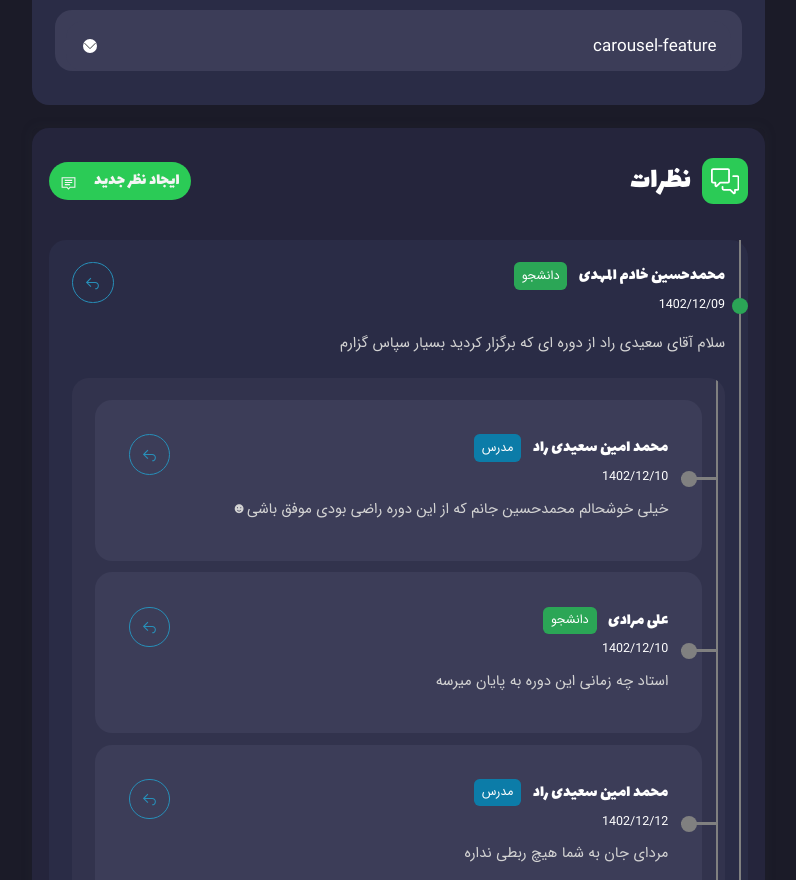
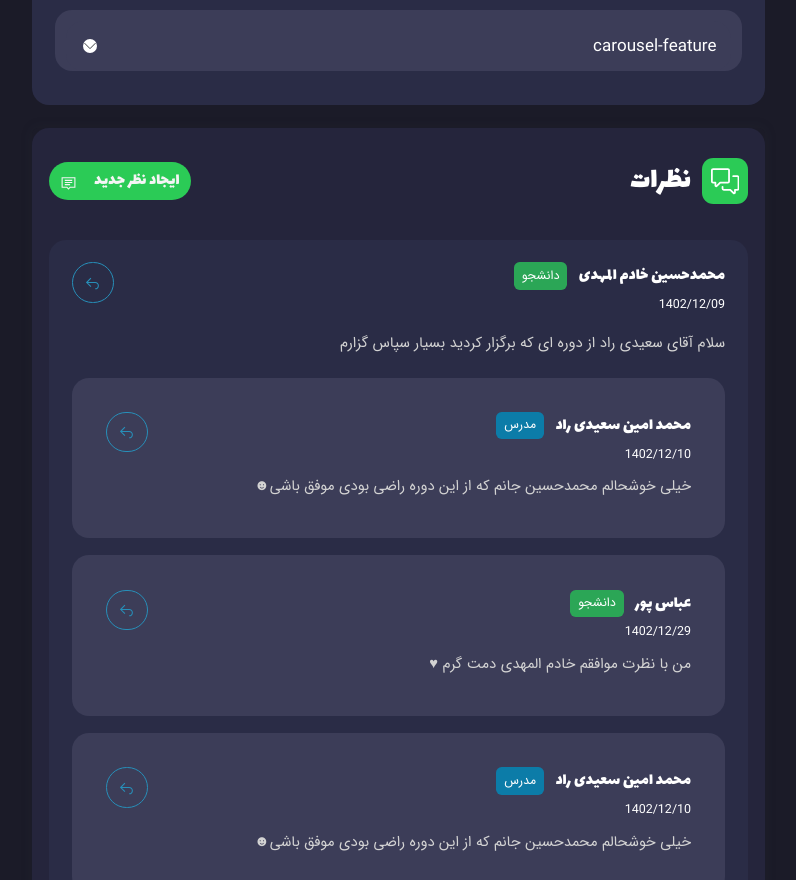
Before and after one commit to khadem-mh/weblearn, a React (Create React App) app: page /course-info in a window 1280 px wide. Shown: the part 1920-2800 px from the top of the page, without its empty margins (429-1225 px from the left). Built offline with nearby package versions, Linux system fonts and the light colour scheme; a web font is replaced by a local one.

Commit message:
update file RespondComment.jsx and AnswerComment.jsx and develope page lesson.jsx

```diff
--- a/src/Components/Comment/AnswerComment/AnswerComment.jsx
+++ b/src/Components/Comment/AnswerComment/AnswerComment.jsx
@@ -2,9 +2,9 @@ import React from 'react'
 import './AnswerComment.css'
 import { LiaReplySolid } from "react-icons/lia";
 
-export default function AnswerComment({ respondCreatorName, respondCreatorRole, respondCreatorDate, respondCreatorContent, yourstyle, setFunc}) {
+export default function AnswerComment({ respondCreatorName, respondCreatorRole, respondCreatorDate, respondCreatorContent, yourstyle, setFunc, bgAnswer }) {
     return (
-        <div className={`comments__ansewr ${yourstyle}`}>
+        <div className={`comments__ansewr ${yourstyle}`} style={{ backgroundColor: bgAnswer }}>
 
             <div className="comments__ansewr-header">
 
@@ -19,10 +19,12 @@ export default function AnswerComment({ respondCreatorName, respondCreatorRole,
                     </div>
                     <p className="comments__ansewr-date comment-date">{respondCreatorDate}</p>
                 </div>
-
-                <div className="comments__ansewr-header-left">
-                    <button className="comments__ansewr-header-link comment-link" onClick={() => setFunc(true)}><LiaReplySolid /></button>
-                </div>
+                {
+                    !bgAnswer &&
+                    <div className="comments__ansewr-header-left">
+                        <button className="comments__ansewr-header-link comment-link" onClick={() => setFunc(true)}><LiaReplySolid /></button>
+                    </div>
+                }
             </div>
 
             <div className="comments__ansewr-text">
--- a/src/Components/Comment/RespondComment/ReapondComment.css
+++ b/src/Components/Comment/RespondComment/ReapondComment.css
@@ -118,7 +118,6 @@
     margin: 0 1rem;
 }
 
-
 .comment-date {
     font-size: 1.1rem;
     color: var(--white-color);
@@ -146,27 +145,11 @@
     line-height: 2.3em;
 }
 
-.parent-comment__answer {
-    background-color: var(--blue-lighter-color);
-    border-radius: 1.5rem;
-    padding: 1rem;
-    margin-top: 1.5rem;
-    position: relative;
-    overflow: hidden;
-}
-
-.comments__ansewr {
-    background-color: var(--blue-lighter-hight-color);
-    border-radius: 1.5rem;
-    margin: 1rem;
-    padding: 3rem;
-    position: relative;
-}
 /* comment respond */
 
 
 /* comment genration line conect */
-.comments__ansewr::before,
+/* .comments__ansewr::before,
 .comments__item::before {
     content: "";
     width: 16px;
@@ -216,7 +199,7 @@
     right: 7px;
     z-index: 1;
     background-color: gray;
-}
+} */
 /* comment genration line conect */
 
 .no-comment {
--- a/src/Components/Comment/RespondComment/ReapondComment.jsx
+++ b/src/Components/Comment/RespondComment/ReapondComment.jsx
@@ -6,13 +6,13 @@ import { GoCommentDiscussion } from "react-icons/go";
 import { LiaComment, LiaReplySolid } from "react-icons/lia";
 
 
-export default function ReapondComment({ commentCreatorName, commentCreatorRole, commentCreatorDate, commentBody, responds }) {
+export default function ReapondComment({ commentCreatorName, commentCreatorRole, commentCreatorDate, commentBody, responds, showCommentHeader = true, bgParent, bgComment, bgAnswer, textNoQues }) {
 
     const showNewComment = useRef()
     const [submitCommetnUser, setSubmitCommetnUser] = useState(false)
 
     useEffect(() => {
-
+        if (showCommentHeader) {
             if (submitCommetnUser) {
                 showNewComment.current.classList.add('box-comment-show')
             } else {
@@ -20,12 +20,13 @@ export default function ReapondComment({ commentCreatorName, commentCreatorRole,
                     showNewComment.current.classList.remove('box-comment-show')
                 }
             }
-
+        }
     }, [submitCommetnUser])
 
     return (
-        <section className='whole-comments-users'>
-
+        <section className={`${bgParent && bgParent.length > 1 ? '' : 'whole-comments-users'} `} style={{ backgroundColor: bgParent }}>
+            {
+                showCommentHeader &&
                 <section>
                     <section className='header-title-comment'>
 
@@ -116,8 +117,10 @@ export default function ReapondComment({ commentCreatorName, commentCreatorRole,
                     </section>
 
                 </section>
+            }
 
-            <section className="comments__item">
+
+            <section className="comments__item" style={{ backgroundColor: bgComment }}>
 
                 {
                     (commentCreatorName && commentCreatorRole && commentBody) ?
@@ -137,9 +140,11 @@ export default function ReapondComment({ commentCreatorName, commentCreatorRole,
                                         <p className="comments__question-date comment-date">{commentCreatorDate}</p>
                                     </div>
 
+                                    {showCommentHeader &&
                                         <div className="comments__question-header-left">
                                             <button className="comments__question-header-link comment-link" onClick={() => setSubmitCommetnUser(true)}><LiaReplySolid /></button>
                                         </div>
+                                    }
                                 </div>
 
                                 <div className="comments__question-text">
@@ -149,47 +154,23 @@ export default function ReapondComment({ commentCreatorName, commentCreatorRole,
 
                             {
                                 responds.map(comment => (
-                                    comment?.responds ?
-                                        <section className={`parent-comment__answer`}>
                                     < AnswerComment
+                                        bgAnswer={bgAnswer}
+                                        yourstyle={"mt-4 mx-0"}
                                         respondCreatorContent={comment.comment}
                                         respondCreatorDate={comment.date}
                                         respondCreatorName={comment.name}
                                         respondCreatorRole={comment.role}
                                         setFunc={setSubmitCommetnUser}
                                     />
-                                            {
-                                                comment.responds.map(commentUser => (
-                                                    < AnswerComment
-                                                        respondCreatorContent={commentUser.comment}
-                                                        respondCreatorDate={commentUser.date}
-                                                        respondCreatorName={commentUser.name}
-                                                        respondCreatorRole={commentUser.role}
-                                                        setFunc={setSubmitCommetnUser}
-                                                    />
-                                                ))
-                                            }
-
-                                        </section>
-                                        :
-                                        <div >
-                                            < AnswerComment
-                                                yourstyle={"mt-4 mx-0 bg-transparent"}
-                                                respondCreatorContent={comment.comment}
-                                                respondCreatorDate={comment.date}
-                                                respondCreatorName={comment.name}
-                                                respondCreatorRole={comment.role}
-                                                setFunc={setSubmitCommetnUser}
-                                            />
-                                        </div>
                                 ))
                             }
                         </>
                         :
                         <div className='no-comment'>
                             <p>☻</p>
-                        <p>هنوز هیچ نظری ثبت نشده</p>
-                        <p>تو اولین نفر باش</p>
+                            <p>{textNoQues.length ? textNoQues : 'هنوز هیچ نظری ثبت نشده'}</p>
+                            <p>{!textNoQues.length && "تو اولین نفر باش"}</p>
                         </div>
                 }
 
--- a/src/Pages/Lesson/Lesson.css
+++ b/src/Pages/Lesson/Lesson.css
@@ -116,7 +116,7 @@
     margin-top: 1.5rem;
     background-color: var(--blue-light-color);
     border-radius: 1.5rem;
-    padding: 1.5rem 2.5rem;
+    padding: 2rem 2.5rem;
 }
 
 .details-lesson__right-comment-header {
@@ -140,7 +140,6 @@
 /* start section comment header */
 
 /* start section comment */
-.details-lesson__right-comment-body {}
 
 .details-lesson__right-comment-body__header {
     display: flex;
@@ -166,11 +165,33 @@
 
 /* start section comment footer */
 .details-lesson__right-comment-footer {
+    margin-bottom: 3.5rem;
     display: flex;
     align-items: center;
+    justify-content: space-between;
     margin-top: 2.5rem;
+}
+
+.details-lesson__right-comment-footer > div {
+    display: flex;
+    align-items: center;
     margin-bottom: 1rem;
     cursor: pointer;
+}
+
+.details-lesson__right-comment-footer-btnsend {
+    border: 0;
+    border-radius: 50rem;
+    padding: .9rem 4.4rem;
+    background-color: transparent;
+    color: var(--primary-color);
+    border: 1px solid var(--primary-color);
+    transition: all 400ms;
+}
+
+.details-lesson__right-comment-footer-btnsend:hover {
+    background-color: var(--primary-color);
+    color: white;
 }
 
 .details-lesson__right-comment-footer>svg {
--- a/src/Pages/Lesson/Lesson.jsx
+++ b/src/Pages/Lesson/Lesson.jsx
@@ -7,6 +7,7 @@ import { CKEditor } from '@ckeditor/ckeditor5-react';
 import ClassicEditor from '@ckeditor/ckeditor5-build-classic';
 //components
 import BreadCrumb from '../../Components/BreadCrumb/BreadCrumb'
+import ReapondComment from '../../Components/Comment/RespondComment/ReapondComment';
 //icons
 import { FaRegCommentDots } from "react-icons/fa6";
 import { IoPersonCircleOutline } from "react-icons/io5";
@@ -67,6 +68,7 @@ export default function Lesson() {
             </div>
 
             <section className='container-details-lesson'>
+
                 <section className='details-lesson__right'>
                     <div className='details-lesson__right-header'>
 
@@ -138,10 +140,20 @@ export default function Lesson() {
                         </section>
 
                         <div className='details-lesson__right-comment-footer'>
-                            <MdOutlineFileUpload className='details-lesson__right-comment-footer-icon' />
-                            <p>اگر فایل ضمیمه ای دارید لطفا آپلود کنید</p>
+                            <div>
+                                <MdOutlineFileUpload className='details-lesson__right-comment-footer-icon' />
+                                <p>اگر فایل ضمیمه ای دارید لطفا آپلود کنید</p>
+                            </div>
+                            <button className='details-lesson__right-comment-footer-btnsend'>ارسال</button>
                         </div>
 
+                        <ReapondComment
+                            bgAnswer={'var(--blue-lighter-color)'}
+                            bgComment={'var(--blue-lighter-hight-color)'}
+                            bgParent={'transparent'}
+                            showCommentHeader={false}
+                            textNoQues={"هنوز برای این جلسه سوالی نپرسیده‌اید!"}
+                        />
 
                     </div>
 
```
Lines whose indentation alone changed are shown as unchanged.
